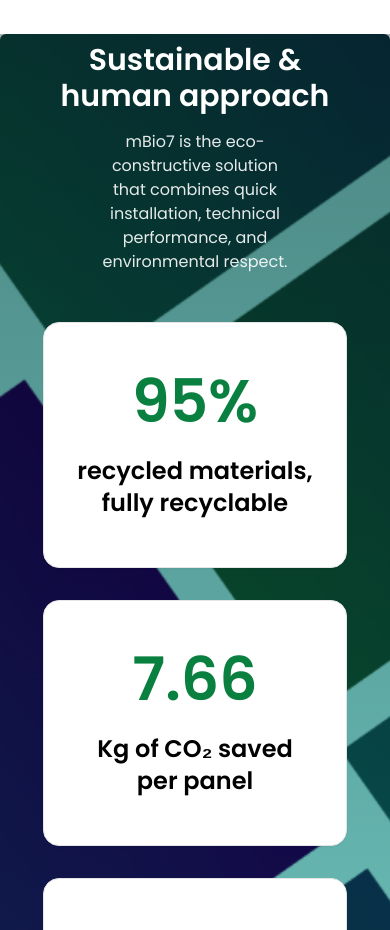
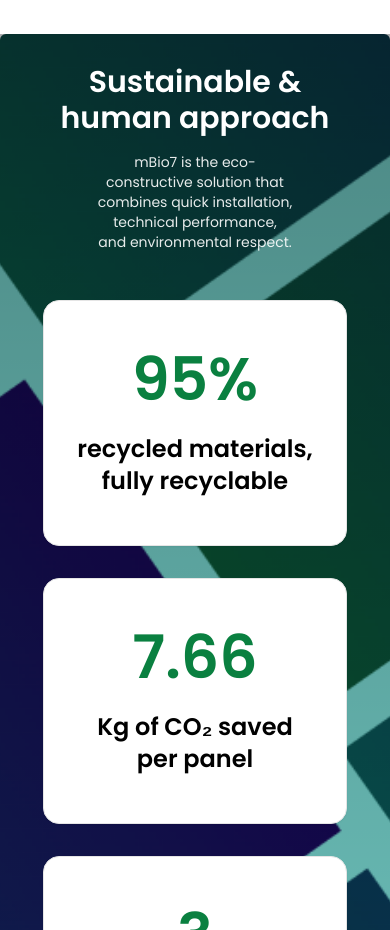
Before and after one commit to azizktata/mbio7, a Next.js app: page /en in a window 390 px wide. Shown: the part 3220-4150 px from the top of the page. Built offline with nearby package versions, Linux system fonts and the light colour scheme.

Commit message:
fix issues

```diff
--- a/app/[locale]/page.tsx
+++ b/app/[locale]/page.tsx
@@ -274,7 +274,7 @@ const About = () => {
           <div className="absolute inset-0  bg-black/30" />
           <div className="absolute inset-0 flex items-center justify-center">
             <Link
-              href="https://www.youtube.com/watch?v=jUQu9_26Gdg"
+              href={videoUrl}
               target="_blank"
               rel="noopener noreferrer"
             >
@@ -329,7 +329,7 @@ const Impact = () => {
   ];
   return (
     <Section className="relative">
-      <div className="relative w-full h-[130vh] sm:h-[90vh] md:h-[80vh] overflow-hidden bg-gray-100">
+      <div className="relative w-full h-[130vh] sm:h-[100vh] md:h-[80vh] overflow-hidden bg-gray-100">
         <Image
           alt="Card background"
           src={ImpactBg}
@@ -345,7 +345,7 @@ const Impact = () => {
         </h2>
         <Balancer
           className={cn(
-            "text-white/90 text-base text-center mb-6  lg:mb-12 max-w-[65ch]"
+            "text-white/90 text-sm lg:text-base text-center mb-6  lg:mb-12 max-w-[70ch]"
           )}
         >
           {t("description")}
```
